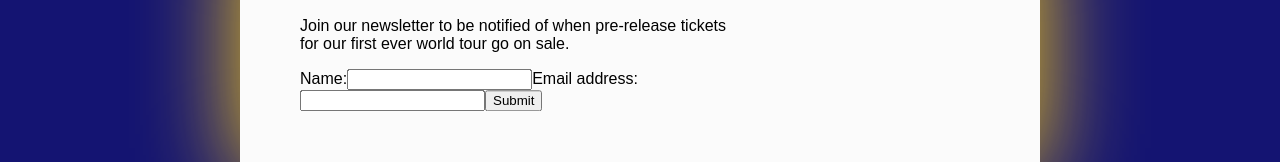
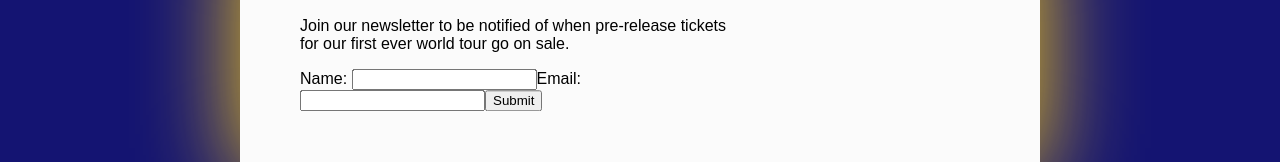
Before and after one commit to HalloJo/react-milkymood, a React (Create React App) app in the folder milkymood/: page / in a window 1280 px wide. Both pictures are taken after a click on the button "SIGN UP FOR UPDATES". Shown: the part 365-527 px from the top of the page. Built offline with nearby package versions, Linux system fonts and the light colour scheme.

Commit message:
Refactor input for form to seperate component

```diff
--- /dev/null
+++ b/milkymood/src/components/InputComponent/InputComponent.styles.js
@@ -0,0 +1 @@
+import styled from "styled-components";
--- /dev/null
+++ b/milkymood/src/components/InputComponent/index.jsx
@@ -0,0 +1,15 @@
+import React from 'react';
+import { useField } from 'formik'
+
+const InputComponent = ({label, ...props}) => {
+    const [field, meta] = useField(props)
+
+    return (
+         <label>
+             {label}: {meta.touched && meta.error && <div>{meta.error}</div>}
+             <input {...field} {...props} />
+         </label>
+    )
+}
+
+export default InputComponent
--- a/milkymood/src/components/ModalForm/index.jsx
+++ b/milkymood/src/components/ModalForm/index.jsx
@@ -1,14 +1,31 @@
 import React from 'react';
+import * as Yup from 'yup'
+import {Formik, Form, Field } from 'formik'
+import InputComponent from '../InputComponent';
 
 const ModalForm = ({handleSuccess}) => {
+
+    const schema = Yup.object().shape({
+        name: Yup.string().required('Required field') ,
+        email: Yup.string().email('Must be a valid email address').required('Required field') ,
+    })
+
     return (
-        <form onSubmit={handleSuccess}>
-            <label for="name">Name:</label>
-            <input name="name" type="text" required autoComplete='off' />
-            <label for="email">Email address:</label>
-            <input name="email" type="email" required autoComplete='off' />
-            <button type='submit'>Submit</button>
-        </form>
+        <Formik initialValues={{
+            name: '',
+            email: ''
+        }}
+        onSubmit={handleSuccess}
+        validationSchema={schema}
+        >
+            {()=> (
+                <Form>
+                    <InputComponent name="name" type="text" label="Name" autoComplete="off" />
+                    <InputComponent name="email" type="email" label="Email" autoComplete="off" />
+                    <button type='submit'>Submit</button>
+                </Form>
+            )}
+        </Formik>
     )
 }
 
```
